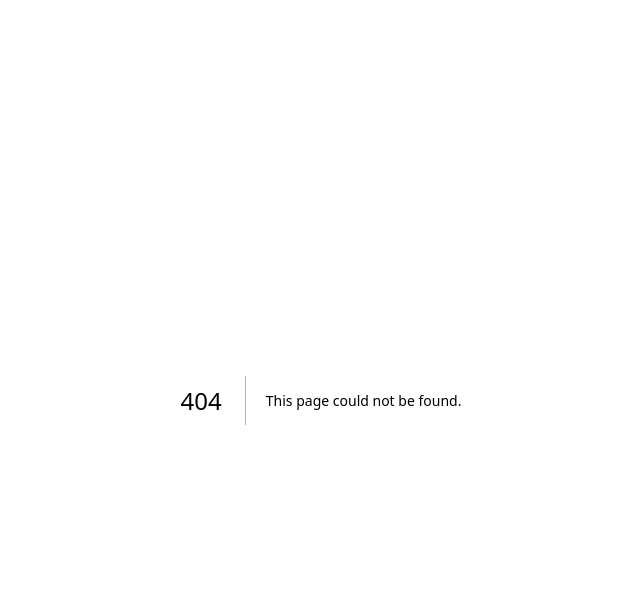
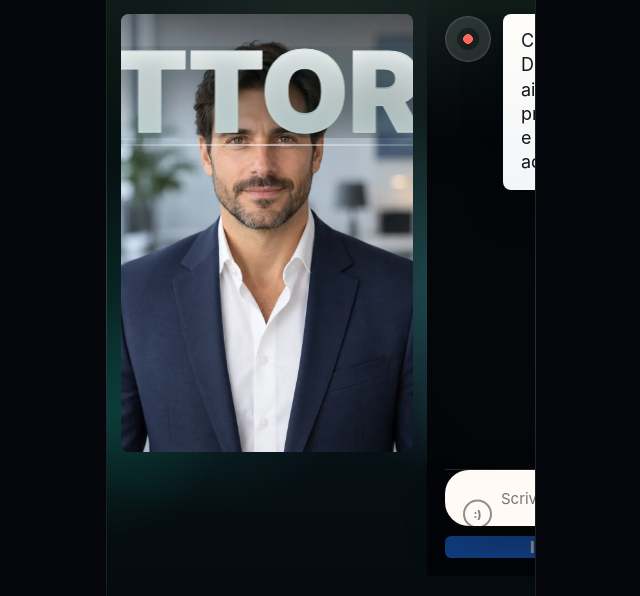
Before and after one commit to AntonioCelotto/ai-avatar-platform, a Next.js app: page /ettore in a window 1280 px wide. Before the commit this address had no page. Shown: the top 596 px of the page, without its empty margins (319-959 px from the left). Built offline with nearby package versions, Linux system fonts and the light colour scheme.

Commit message:
Pubblica la demo completa di Ettore

```diff
--- /dev/null
+++ b/app/ettore/page.js
@@ -0,0 +1,30 @@
+import CustomAssistant from "../avatar/[slug]/custom-assistant";
+
+const tenant = {
+  slug: "ettore",
+  name: "New Digital App",
+  assistantName: "Ettore",
+  spokenAssistantName: "Ettore",
+  welcomeMessage: "Ciao, sono Ettore di New Digital App. Posso aiutarti a scoprire i nostri prodotti e servizi digitali e capire quali sono più adatti alla tua azienda.",
+  inputPlaceholder: "Scrivi a Ettore",
+  avatarPoster: "/generated/ettore-avatar.svg",
+  brandMark: "ETTORE",
+  suggestions: ["Presentati", "Come puoi aiutare un’azienda?", "Parliamo del mio progetto"],
+  role: "Presentare prodotti e servizi digitali alle aziende",
+  tone: "professionale, chiaro e convincente",
+  knowledgeSummary: "Ettore è l'assistente commerciale di New Digital App e presenta prodotti e servizi digitali alle aziende. Non deve inventare dettagli, prezzi o caratteristiche non presenti nelle informazioni disponibili.",
+  voice: "openai",
+  theme: { "--accent": "#1f6feb", "--accent-strong": "#174ea6", "--signal": "#64e9f7" }
+};
+
+export default function EttorePage() {
+  return <main className="mobile-chat-shell" style={tenant.theme}>
+    <section className="avatar-stage" aria-label="Ettore">
+      <div className="avatar-frame" aria-label="Avatar Ettore">
+        <img className="custom-avatar-image" alt="Avatar Ettore" src={tenant.avatarPoster} />
+        <div className="mia-name-mark" aria-hidden="true"><span>{tenant.brandMark}</span></div>
+      </div>
+    </section>
+    <section className="assistant-workspace" aria-label="Chat con Ettore"><CustomAssistant tenant={tenant} /></section>
+  </main>;
+}
```
